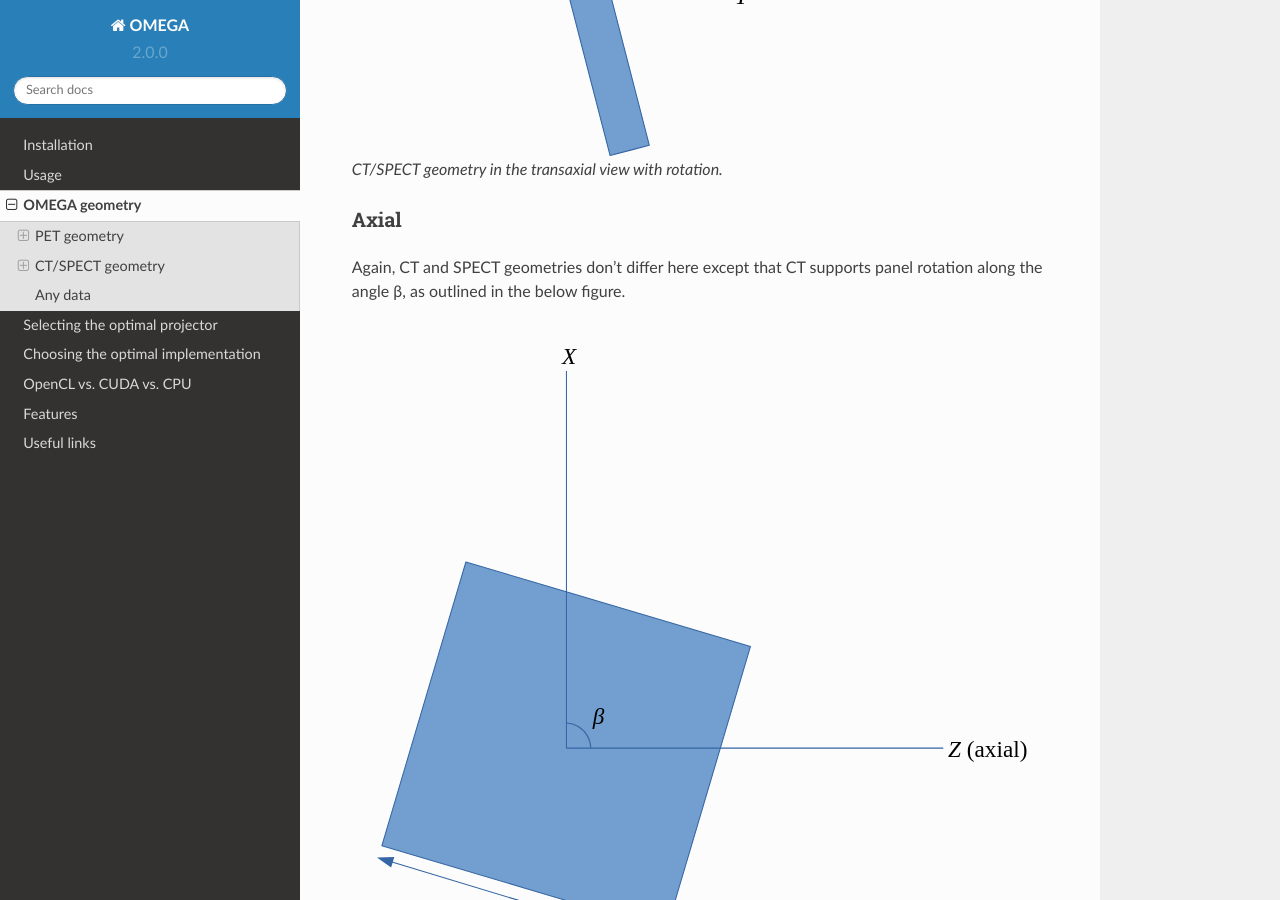
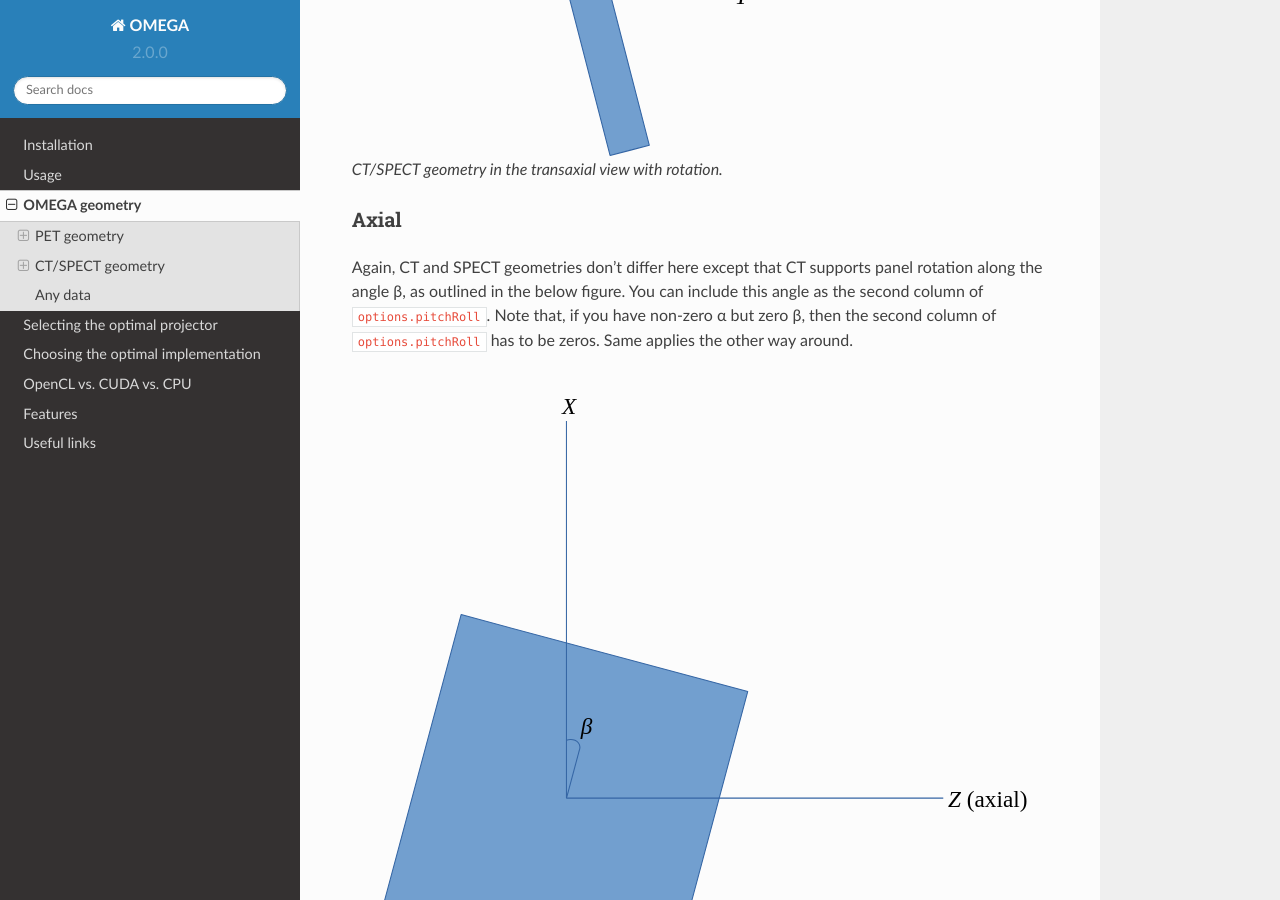
Before and after one commit to villekf/OMEGA-doc, a Sphinx documentation site: the page built from docs/source/geometry.rst, in a window 1280 px wide and 900 px high, scrolled down 4237 px. Built offline with Sphinx 7.4.7 and the Read the Docs theme 2.0.0, drawn with Linux system fonts in a browser that asks for light colours.

Commit message:
Geometry update

```diff
--- a/docs/source/geometry.rst
+++ b/docs/source/geometry.rst
@@ -83,6 +83,8 @@ Axial
 ^^^^^
 
 Again, CT and SPECT geometries don't differ here except that CT supports panel rotation along the angle β, as outlined in the below figure.
+You can include this angle as the second column of ``options.pitchRoll``. Note that, if you have non-zero α but zero β, then the second column
+of ``options.pitchRoll`` has to be zeros. Same applies the other way around.
 
 .. figure:: OMEGA_ct_coordinateXZ.svg
    :scale: 100 %
```
Also changed, not shown: docs/source/OMEGA_ct_coordinateXY_rot.svg, docs/source/OMEGA_ct_coordinateXZ.svg.
